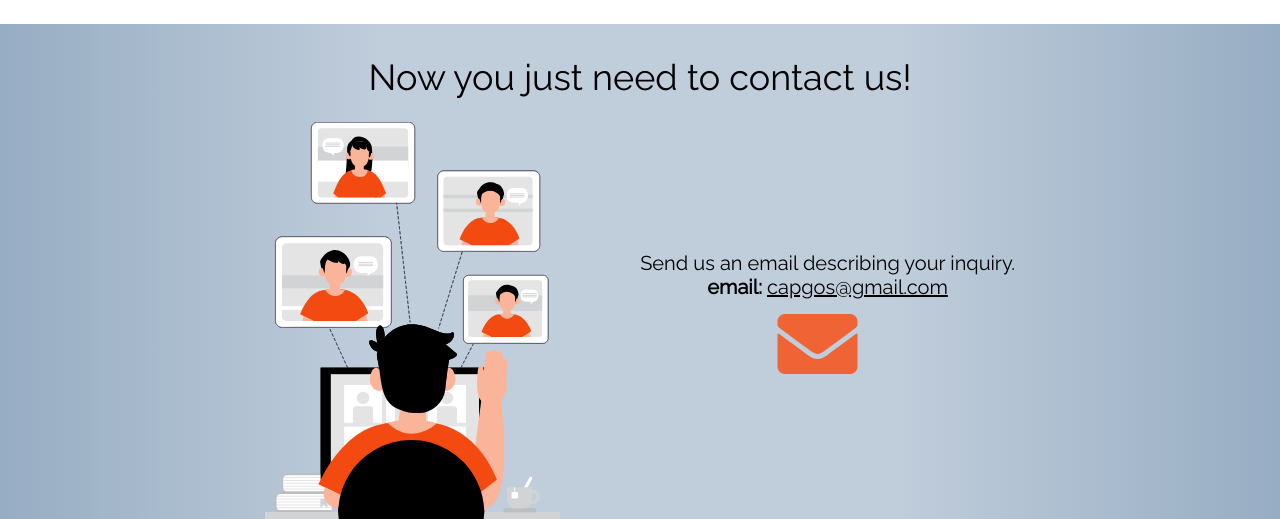
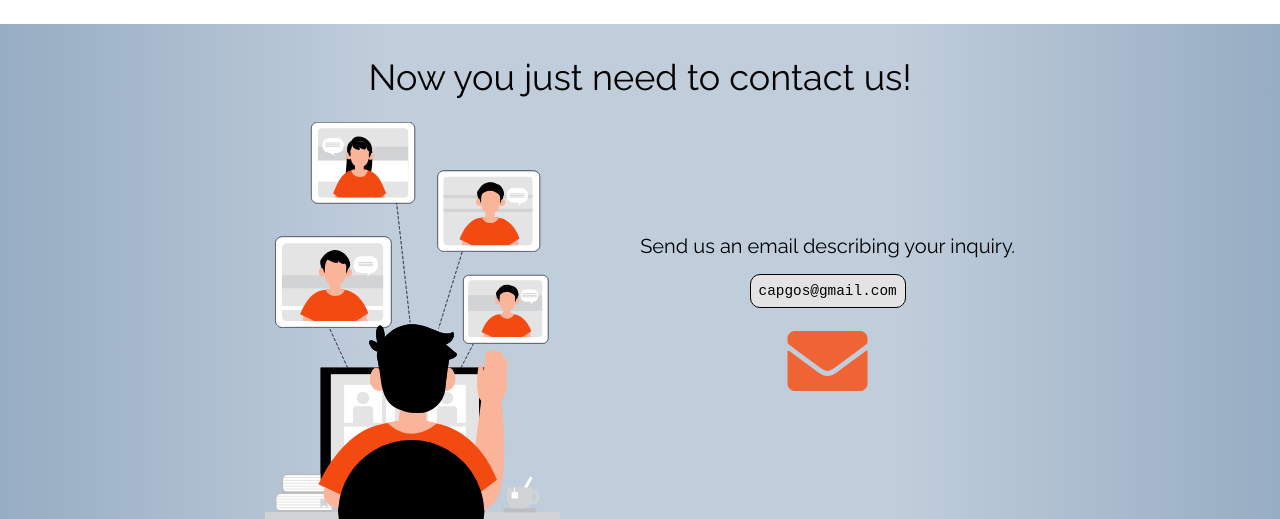
Before and after one commit to CorentinJGosling/freelance, a plain HTML site: page index.html in a window 1280 px wide. Shown: the part 2700-3219 px from the top of the page. Drawn offline with Linux system fonts and the light colour scheme.

Commit message:
02 02 2023

```diff
--- a/css/home.css
+++ b/css/home.css
@@ -667,7 +667,7 @@ body {
   padding: 0;
   margin: 0;
   position: absolute;
-  width: 100%;
+  width: 80vw;
   height: 100%;
 }
 
@@ -680,7 +680,7 @@ body {
 }
 
 .slide img {
-  width: 100%;
+  width: 80vw;
   height: 70vh;
   object-fit: cover;
   object-position: top left;
@@ -762,8 +762,25 @@ body {
   font-size: 1.5rem;
   text-align: center;
 }
+.emailbtn {
+  margin-top: 1rem;
+  margin-bottom: 0.5rem;
+  color: #000;
+  text-decoration: none;
+  border: 1px solid #000;
+  padding: 0.5rem;
+  background-color: rgb(227, 227, 227);
+  border-radius: 10px;
+  font-family: "Courier New", Courier, monospace;
+}
+.emailbtn:hover {
+  background-color: rgb(239, 239, 239);
+}
 .sec5container {
-  display: flex;
+  /* border: 2px solid red; */
+
+  display: grid;
+  grid-auto-flow: column;
   /* grid-template-columns: 1fr 1fr; */
   /* align-items: center;
   justify-content: center; */
@@ -773,13 +790,14 @@ body {
   gap: 5rem;
 }
 .sec5box {
+  height: 100%;
   /* border: 2px solid red; */
 
   display: flex;
   flex-direction: column;
   /* border: 3px solid red; */
   align-items: center;
-  justify-content: space-between;
+  justify-content: center;
 }
 
 .sec5img {
--- a/index.html
+++ b/index.html
@@ -342,13 +342,11 @@
         <img src="img/contact.svg" class="sec5img" />
         <div class="sec5box">
           <div class="sec5text">Send us an email describing your inquiry.</div>
-          <div class="sec5text">
-            <b>email: </b><a href="" style="color: #000">capgos@gmail.com</a>
-          </div>
+          <a href="" class="emailbtn">capgos@gmail.com</a>
           <div class="enveloppewrap">
             <a href="c@gmail.com" class="enveloppe">
-              <i class="fas fa-envelope">&nbsp</i></a
-            >
+              <i class="fas fa-envelope"></i
+            ></a>
           </div>
         </div>
       </div>
@@ -366,8 +364,8 @@
           an umbrella review. <br />
           <u>Gosling, C.J.,</u> [...], & Delorme R. (2022).<br />
           <b
-            >Molecular Psychiatry, Impact factor = 11.9, SJR rank (Psychiatry)
-            = Q1 (8/556)</b
+            >Molecular Psychiatry, Impact factor = 11.9, SJR rank (Psychiatry) =
+            Q1 (8/556)</b
           >
         </p>
         <p>
@@ -399,30 +397,30 @@
           >
         </p>
         <p>
-          ► Do local and global perceptual biases tell us anything about
-          local and global selective attention?<br />
-          <u>Caparos</u>, S., Linnell, K. J., Bremner, A., De Fockert, J.,
-          & Davidoff, J. (2013). <br />
+          ► Do local and global perceptual biases tell us anything about local
+          and global selective attention?<br />
+          <u>Caparos</u>, S., Linnell, K. J., Bremner, A., De Fockert, J., &
+          Davidoff, J. (2013). <br />
           <b
-            >Psychological Science, Impact factor = 7.3, SJR rank (Psychology) = Q1
-            (31/1323).</b
+            >Psychological Science, Impact factor = 7.3, SJR rank (Psychology) =
+            Q1 (31/1323).</b
           >
         </p>
         <p>
-          ► Twenty years later, the cognitive portrait
-          of openness to reconciliation in Rwanda.<br />
-          <u>Caparos</u>, S., Giroux, S.-V., Rutembesa, E., Habimana, E.,
-          & Blanchette, I. (2018). <br />
+          ► Twenty years later, the cognitive portrait of openness to
+          reconciliation in Rwanda.<br />
+          <u>Caparos</u>, S., Giroux, S.-V., Rutembesa, E., Habimana, E., &
+          Blanchette, I. (2018). <br />
           <b
-            >British Journal of Psychology, Impact factor = 5.0, SJR rank (Psychology) = Q1
-            (135/1323).</b
+            >British Journal of Psychology, Impact factor = 5.0, SJR rank
+            (Psychology) = Q1 (135/1323).</b
           >
         </p>
         <p>
-          ► From bias to sound intuiting:
-          Boosting correct intuitive reasoning.<br />
-          Boissin*, E., <u>Caparos*</u>, S., Raoelison, M.,
-          & De Neys, W. (2021) <br />
+          ► From bias to sound intuiting: Boosting correct intuitive
+          reasoning.<br />
+          Boissin*, E., <u>Caparos*</u>, S., Raoelison, M., & De Neys, W. (2021)
+          <br />
           <b
             >Cognition, Impact factor = 3.9, SJR rank (Psychology) = Q1
             (99/1323).</b
```
